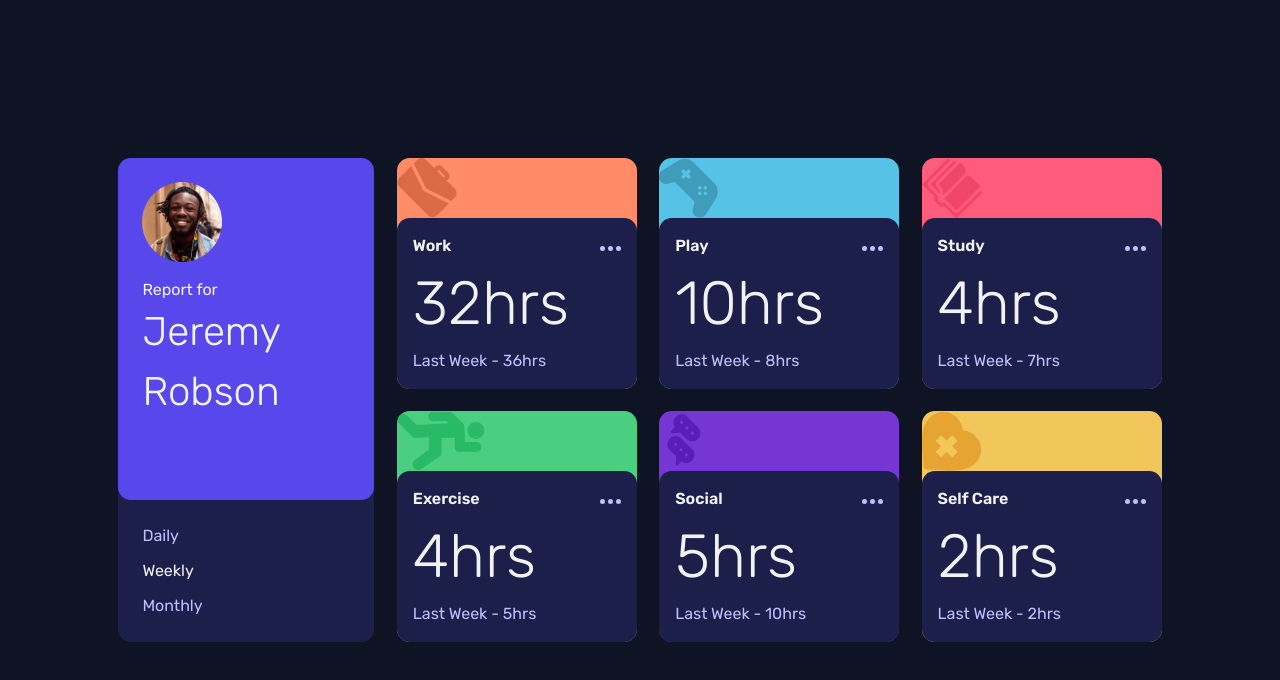
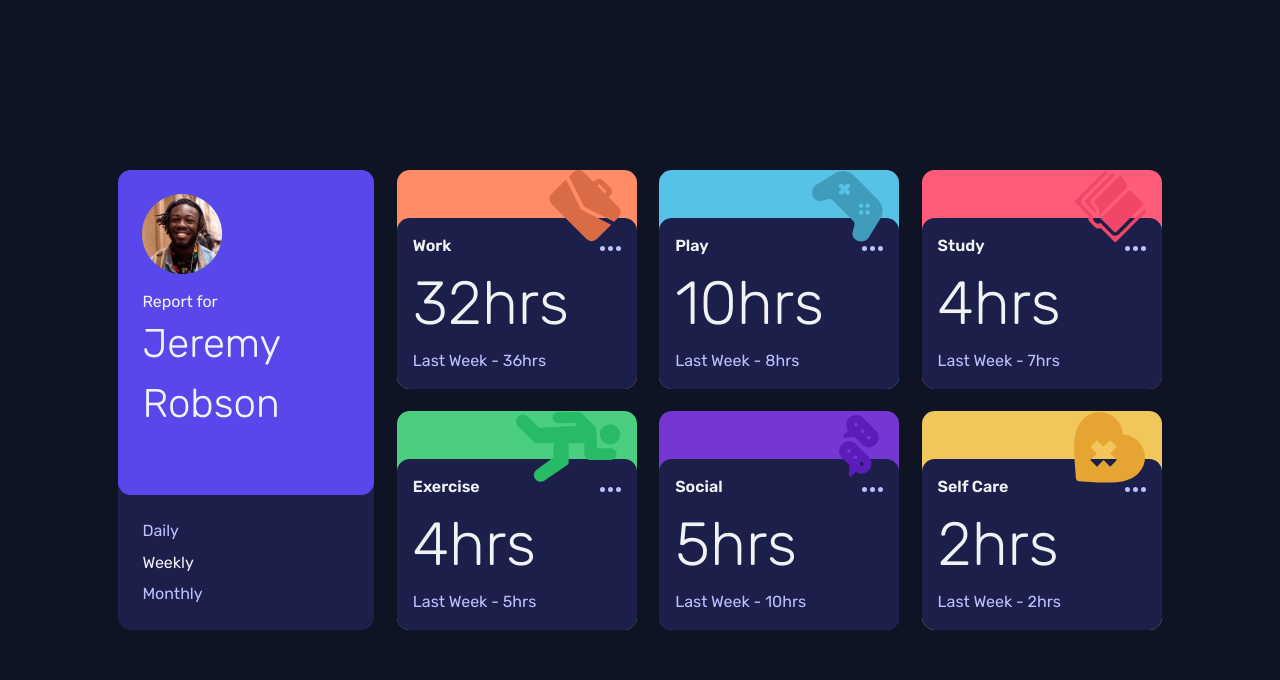
Before and after one commit to CalfMoon-Challenges/time-tracking-dashboard, a React (Vite) app: page / in a window 1280 px wide. Shown: the top 680 px of the page. Built offline with nearby package versions, Linux system fonts and the light colour scheme.

Commit message:
feat: align icon in proper place

```diff
--- a/src/MainBody.css
+++ b/src/MainBody.css
@@ -28,14 +28,25 @@ main {
 }
 
 .activity__icon {
+  height: 3rem;
   display: flex;
-  height: 60px;
+  justify-content: end;
+  padding-right: 1rem;
+}
+
+.activity__icon > img {
+  height: 150%;
 }
 
 .activity__details {
   background-color: var(--dark-blue);
   border-radius: var(--border-radius);
   padding: 1rem;
+  cursor: pointer;
+}
+
+.activity__details:hover {
+  background-color: var(--dark-blue-hover);
 }
 
 .activity__details__top {
```
